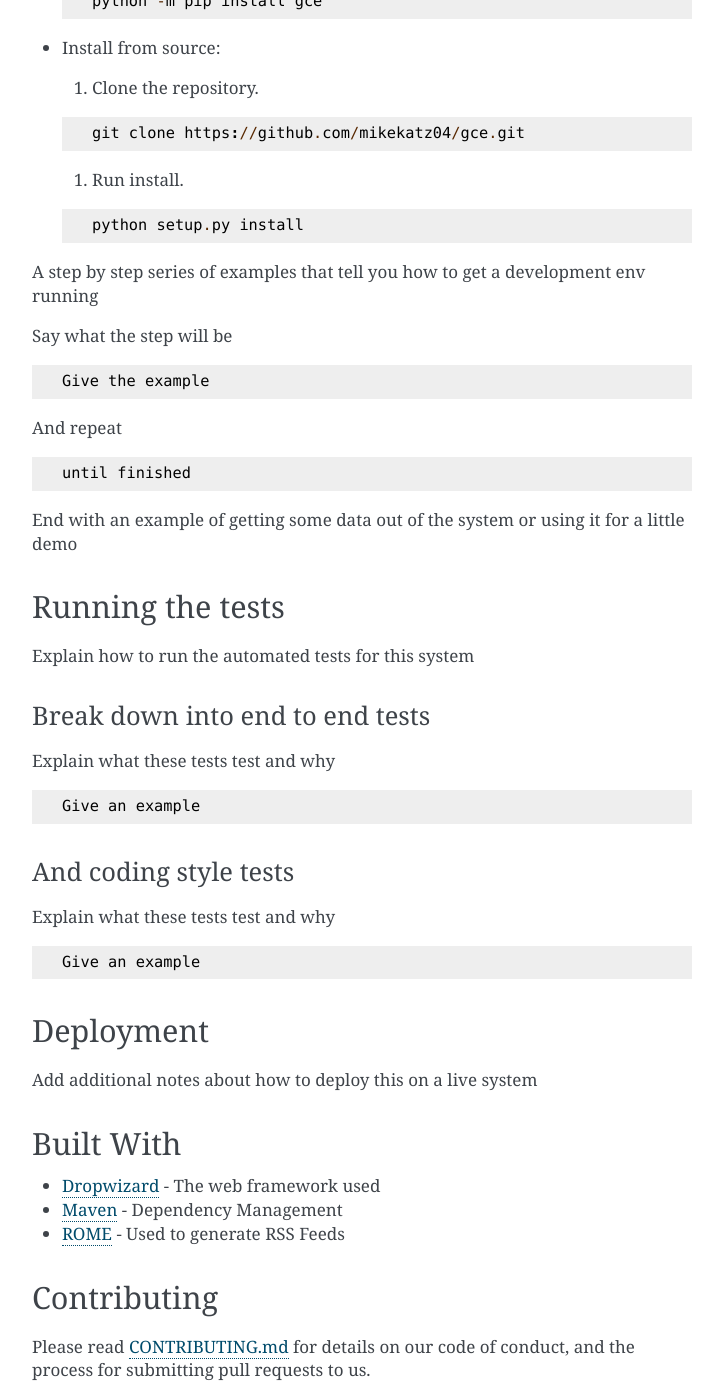
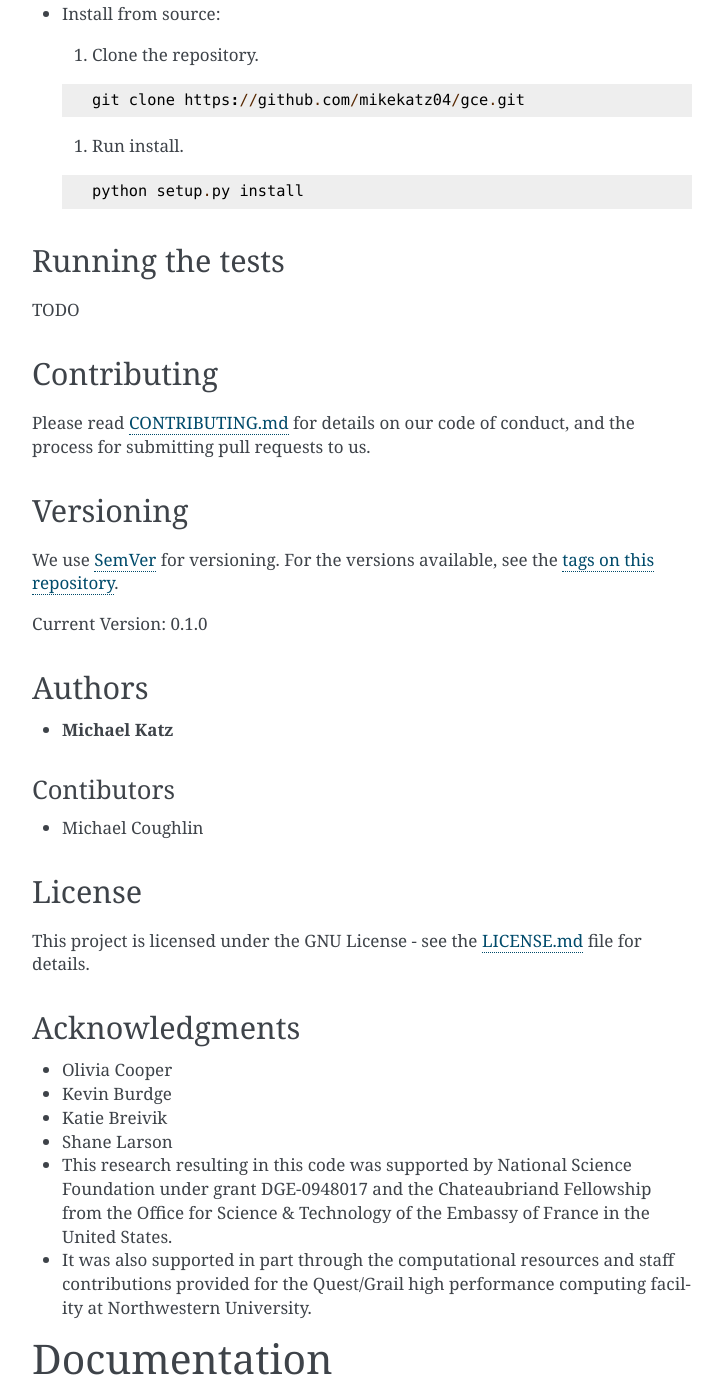
Before and after one commit to mikekatz04/gce, a Sphinx documentation site: the page built from doc/source/index.rst, in a window 1280 px wide and 1400 px high, scrolled down 1393 px, cut to the strip 0-1392 px from the top of the window. Shown: the whole strip, without its empty margins (388-1111 px from the left). Built offline with Sphinx 7.4.7, drawn with Linux system fonts in a browser that asks for light colours; some of the changed text lies outside the part shown.

Commit message:
README finished draft

````diff
--- a/README.md
+++ b/README.md
@@ -1,6 +1,8 @@
 # gce: GPU-Accelerated Condtional Entropy
 
-gce implements the conditional entropy (CE) search technique for periodic objects in electromagnetic surveys. This implementation is specifically for use with graphics processing units (GPU). The user inputs light curves as well as grid parameters used for each CE calculation. Basic statistics are calculated for these CE grids, which are then used to assign a significance to the minimum conditional entrop value.
+gce implements the conditional entropy (CE, [arXiv:1306.6664](https://arxiv.org/abs/1306.6664)) search technique for periodic objects in electromagnetic surveys. This implementation is specifically for use with graphics processing units (GPU). The user inputs light curves as well as grid parameters used for each CE calculation. Basic statistics are calculated for these CE grids, which are then used to assign a significance to the minimum CE value. The minimum CE value indicates the most likely set of parameters.
+
+If you use all or any parts of this code, please cite (TODO: add arXiv) and the original conditional entropy paper ([arXiv:1306.6664](https://arxiv.org/abs/1306.6664)).
 
 ## Getting Started
 
@@ -70,72 +72,37 @@ You have two choices for install:
     python setup.py install
     ```
 
-A step by step series of examples that tell you how to get a development env running
-
-Say what the step will be
-
-```
-Give the example
-```
-
-And repeat
-
-```
-until finished
-```
-
-End with an example of getting some data out of the system or using it for a little demo
-
 ## Running the tests
 
-Explain how to run the automated tests for this system
-
-### Break down into end to end tests
-
-Explain what these tests test and why
-
-```
-Give an example
-```
-
-### And coding style tests
-
-Explain what these tests test and why
-
-```
-Give an example
-```
-
-## Deployment
-
-Add additional notes about how to deploy this on a live system
-
-## Built With
-
-* [Dropwizard](http://www.dropwizard.io/1.0.2/docs/) - The web framework used
-* [Maven](https://maven.apache.org/) - Dependency Management
-* [ROME](https://rometools.github.io/rome/) - Used to generate RSS Feeds
+TODO
 
 ## Contributing
 
-Please read [CONTRIBUTING.md](https://gist.github.com/PurpleBooth/b24679402957c63ec426) for details on our code of conduct, and the process for submitting pull requests to us.
+Please read [CONTRIBUTING.md](CONTRIBUTING.md) for details on our code of conduct, and the process for submitting pull requests to us.
 
 ## Versioning
 
-We use [SemVer](http://semver.org/) for versioning. For the versions available, see the [tags on this repository](https://github.com/your/project/tags).
+We use [SemVer](http://semver.org/) for versioning. For the versions available, see the [tags on this repository](https://github.com/mikekatz04/gce/tags).
+
+Current Version: 0.1.0
 
 ## Authors
 
-* **Billie Thompson** - *Initial work* - [PurpleBooth](https://github.com/PurpleBooth)
+* **Michael Katz**
 
-See also the list of [contributors](https://github.com/your/project/contributors) who participated in this project.
+### Contibutors
+
+* Michael Coughlin
 
 ## License
 
-This project is licensed under the MIT License - see the [LICENSE.md](LICENSE.md) file for details
+This project is licensed under the GNU License - see the [LICENSE.md](LICENSE.md) file for details.
 
 ## Acknowledgments
 
-* Hat tip to anyone whose code was used
-* Inspiration
-* etc
+* Olivia Cooper
+* Kevin Burdge
+* Katie Breivik
+* Shane Larson
+* This research resulting in this code was supported by National Science Foundation under grant DGE-0948017 and the Chateaubriand Fellowship from the Office for Science \& Technology of the Embassy of France in the United States.
+* It was also supported in part through the computational resources and staff contributions provided for the Quest/Grail high performance computing facility at Northwestern University.
--- a/doc/source/index.rst
+++ b/doc/source/index.rst
@@ -3,14 +3,15 @@
    You can adapt this file completely to your liking, but it should at least
    contain the root `toctree` directive.
 
-Welcome to gce's documentation!
-===============================
-
 .. toctree::
    :maxdepth: 2
    :caption: Contents:
 
+
 .. mdinclude:: ../../README.md
+
+Documentation
+=============
 
 .. automodule:: gcex.gce
     :members:
````
Also changed, not shown: 6 other files.
